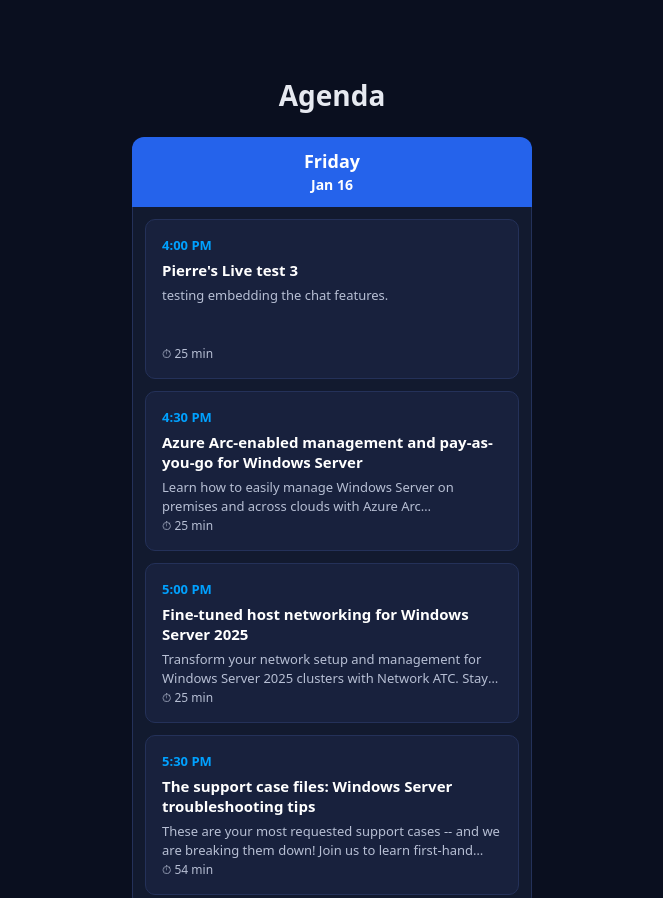
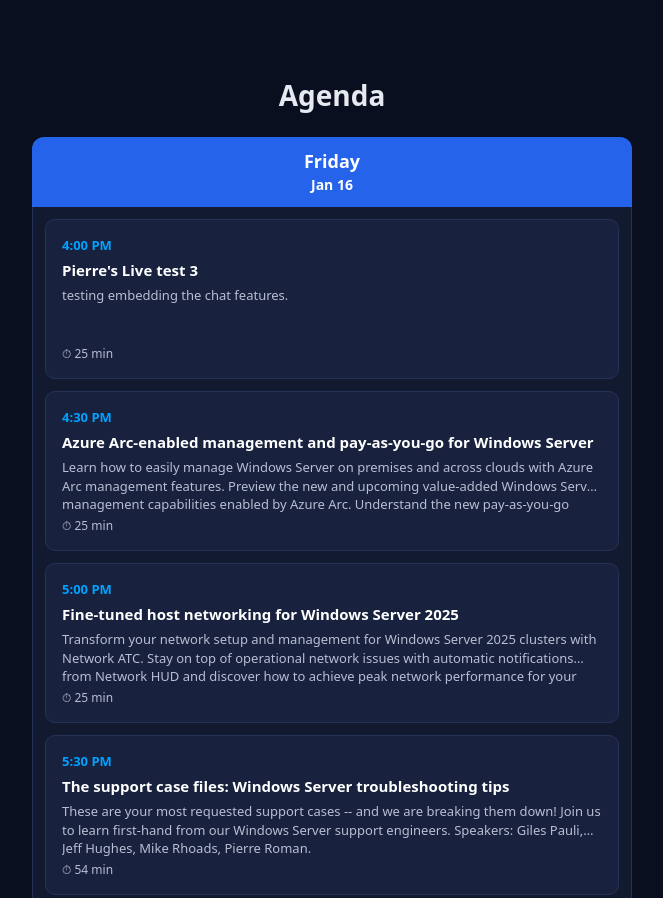
Before and after one commit to pierreroman/Azr-Core-Event, a plain HTML site: page index.html in a window 1280 px wide. Shown: the part 2520-3418 px from the top of the page, without its empty margins (308-971 px from the left). Drawn offline with Linux system fonts and the light colour scheme; no server answers; a script that the page names is missing.

Commit message:
agenda block width

```diff
--- a/styles.css
+++ b/styles.css
@@ -336,9 +336,9 @@
 }
 
 .agenda-day {
-  flex: 1;
+  flex: 1 1 300px;
   min-width: 280px;
-  max-width: 400px;
+  max-width: 600px;
 }
 
 .agenda-day-header {
```
